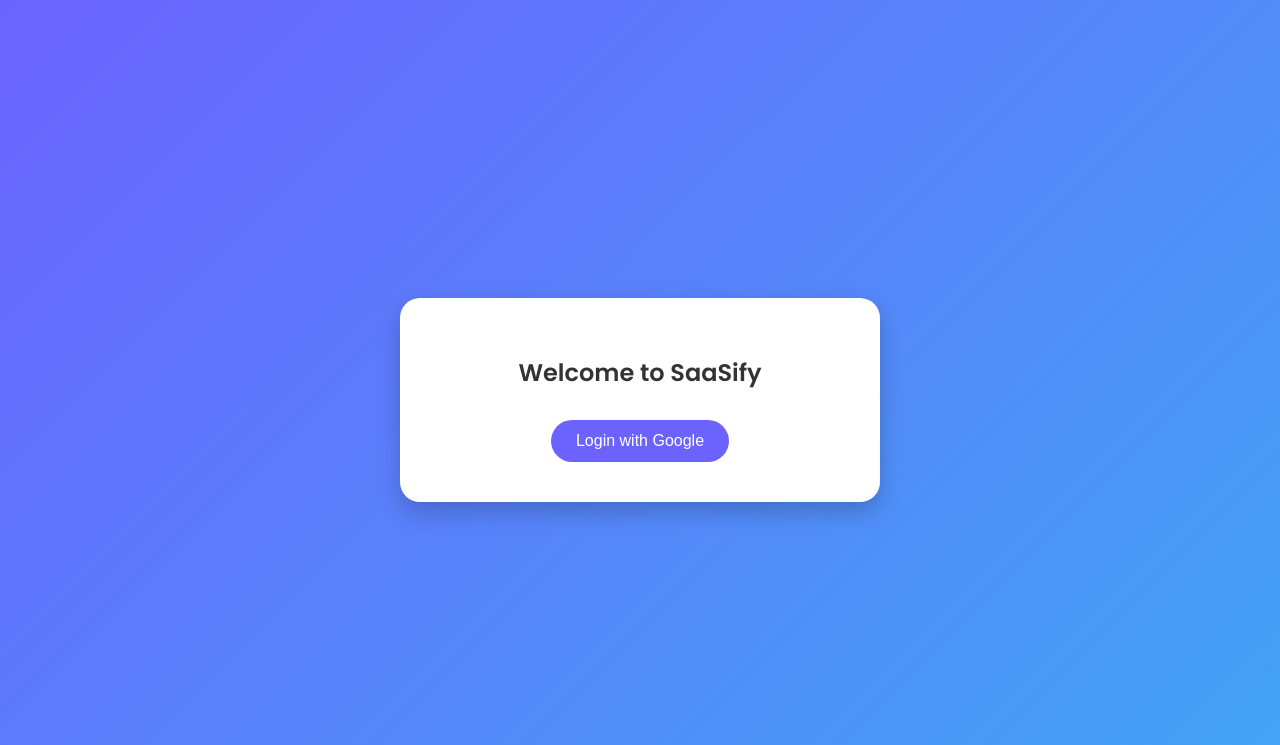
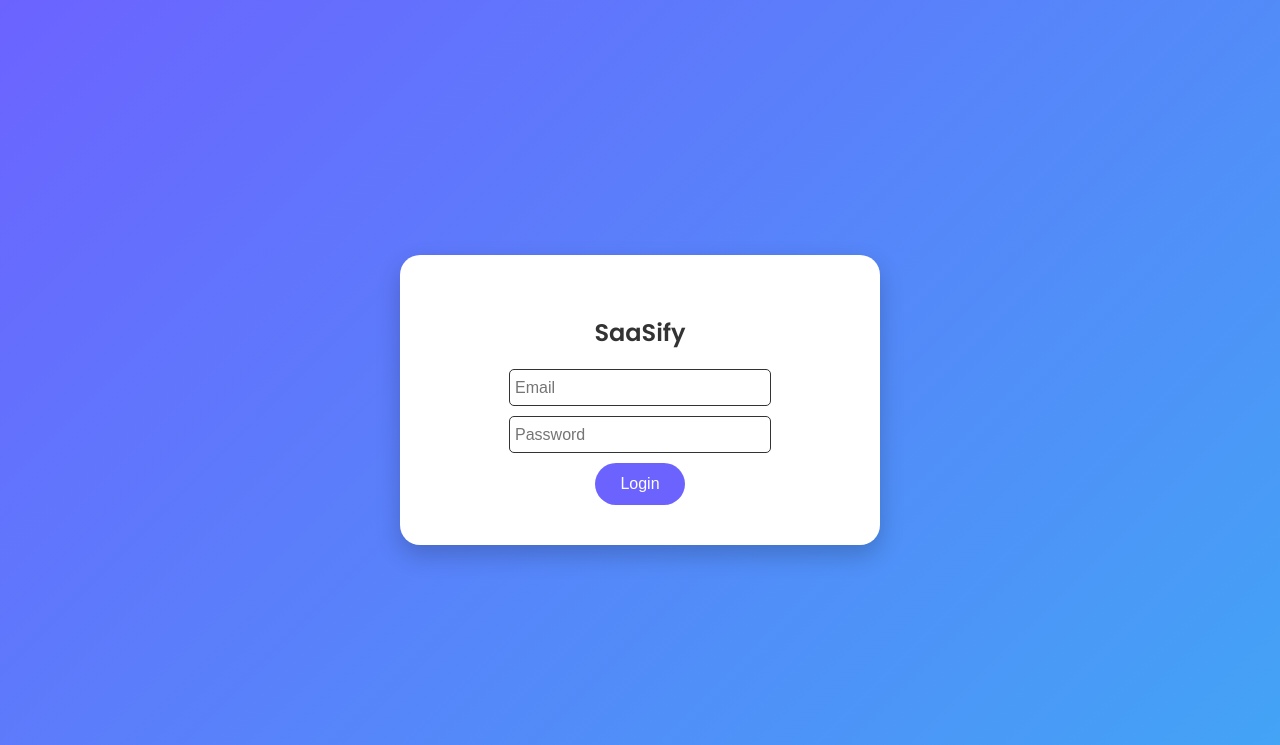
Before and after one commit to CalebKingPortfolio/saasify_orginal_login, a Flask app: page / in a window 1280 px wide. Shown: the top 745 px of the page. Run offline with Flask 3, Linux system fonts and the light colour scheme.

Commit message:
added local login for testing

```diff
--- a/app.py
+++ b/app.py
@@ -1,16 +1,11 @@
 import os
-import pathlib
-import requests
+import sqlite3
 from flask import Flask, render_template, session, redirect, request, abort
-from google.oauth2 import id_token
-from google_auth_oauthlib.flow import Flow
-from pip._vendor import cachecontrol
-import google.auth.transport.requests
 from datetime import timedelta
 import logging
-from datetime import datetime
+from werkzeug.security import check_password_hash, generate_password_hash
 
-app = Flask("SaaSify Google Login")
+app = Flask("SaaSify Local Login")
 app.secret_key = "esc70wegQpJ9jTBia4eWEdpqy9r49cAU"
 app.permanent_session_lifetime = timedelta(minutes=15)
 
@@ -26,24 +21,26 @@ logging.basicConfig(
     format='%(asctime)s - %(message)s'
 )
 
-GOOGLE_CLIENT_ID = (
-    "362632682751-mn02ajnfa960bh48d20e3afb3rke00ea.apps.googleusercontent.com"
-)
-os.environ["OAUTHLIB_INSECURE_TRANSPORT"] = "1"
 
-client_secrets_file = os.path.join(
-    pathlib.Path(__file__).parent, "client_secret.json"
-)
+def init_db():
+    conn = sqlite3.connect("users.db")
+    cursor = conn.cursor()
+    cursor.execute("""
+        CREATE TABLE IF NOT EXISTS users (
+            id INTEGER PRIMARY KEY AUTOINCREMENT,
+            email TEXT UNIQUE NOT NULL,
+            password TEXT NOT NULL
+        )
+    """)
 
-flow = Flow.from_client_secrets_file(
-    client_secrets_file=client_secrets_file,
-    scopes=[
-        "https://www.googleapis.com/auth/userinfo.profile",
-        "https://www.googleapis.com/auth/userinfo.email",
-        "openid"
-    ],
-    redirect_uri="http://127.0.0.1:5000/callback"
-)
+    cursor.execute("SELECT * FROM users WHERE email = ?", ("admin@admin",))
+    if not cursor.fetchone():
+        hashed_pw = generate_password_hash("Test1234@4&g")
+        cursor.execute("INSERT INTO users (email, password) VALUES (?, ?)", ("admin@admin", hashed_pw))
+    conn.commit()
+    conn.close()
+
+init_db()
 
 
 @app.route("/")
@@ -51,40 +48,32 @@ def index():
     return render_template("index.html")
 
 
-@app.route("/login")
+@app.route("/login", methods=["GET", "POST"])
 def login():
-    authorization_url, state = flow.authorization_url()
-    session["state"] = state
-    return redirect(authorization_url)
+    if request.method == "POST":
+        email = request.form["email"]
+        password = request.form["password"]
 
+        conn = sqlite3.connect("users.db")
+        cursor = conn.cursor()
+        cursor.execute("SELECT password FROM users WHERE email = ?", (email,))
+        row = cursor.fetchone()
+        conn.close()
 
-@app.route("/callback")
-def callback():
-    flow.fetch_token(authorization_response=request.url)
+        if row and check_password_hash(row[0], password):
+            session.permanent = True
+            session["user_email"] = email
+            session["user_name"] = "Admin"
 
-    if session.get("state") != request.args.get("state"):
-        return abort(400)
+            user_ip = request.headers.get("X-Forwarded-For", request.remote_addr)
+            logging.info(
+                f"User {email} (Admin) logged in from IP {user_ip}"
+            )
+            return redirect("/protected_area")
+        else:
+            return render_template("index.html", error="Invalid email or password")
 
-    credentials = flow.credentials
-    request_session = requests.session()
-    cached_session = cachecontrol.CacheControl(request_session)
-    token_request = google.auth.transport.requests.Request(session=cached_session)
-
-    id_info = id_token.verify_oauth2_token(
-        id_token=credentials._id_token,
-        request=token_request,
-        audience=GOOGLE_CLIENT_ID
-    )
-
-    session.permanent = True
-    session["user_email"] = id_info.get("email")
-    session["user_name"] = id_info.get("name")
-
-
-    user_ip = request.headers.get('X-Forwarded-For', request.remote_addr)
-    logging.info(f"User {session['user_email']} ({session['user_name']}) logged in from IP {user_ip}")
-
-    return redirect("/protected_area")
+    return render_template("index.html")
 
 
 @app.route("/protected_area")
--- a/static/style.css
+++ b/static/style.css
@@ -115,3 +115,17 @@ button:hover {
 .logout-btn:hover {
     background-color: #d32f2f;
 }
+
+input {
+    padding: 5px;
+    border-radius: 5px;
+    border: 1px solid #333;
+    width: 250px;
+    height: 25px;
+    font-size: 16px;
+}
+
+.spacing {
+    margin-top: 10px;
+    margin-bottom: 10px;
+}
--- a/templates/index.html
+++ b/templates/index.html
@@ -1,18 +1,25 @@
 <!DOCTYPE html>
 <html>
+
 <head>
     <title>SaaSify</title>
     <link rel="stylesheet" href="{{ url_for('static', filename='style.css') }}">
     <link href="https://fonts.googleapis.com/css2?family=Poppins:wght@400;600&display=swap" rel="stylesheet">
 </head>
+
 <body>
 
-<div class="main-container">
-    <div class="login-container">
-        <h1 class="text-center login-heading">Welcome to SaaSify</h1>
-        <a href="/login"><button>Login with Google</button></a>
+    <div class="main-container">
+        <div class="login-container">
+            <h2>SaaSify</h2>
+            <form method="POST" action="/login">
+                <input name="email" placeholder="Email" required><br>
+                <input class="spacing" name="password" type="password" placeholder="Password" required><br>
+                <button type="submit">Login</button>
+            </form>
+        </div>
     </div>
-</div>
 
 </body>
+
 </html>
--- a/templates/protected_area.html
+++ b/templates/protected_area.html
@@ -10,8 +10,8 @@
 <body>
     <div class="top-nav">
         <h1>SaaSify Dashboard</h1>
-        <form action="/logout" method="get">
-            <button class="logout-btn">Logout</button>
+         <form method="POST" action="/logout">
+            <button type="submit" class="logout-btn">Logout</button>
         </form>
     </div>
 
```
Also changed, not shown: users.db (added), 1 other file.
